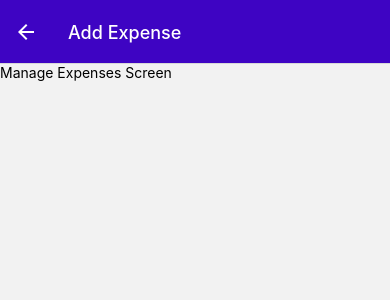
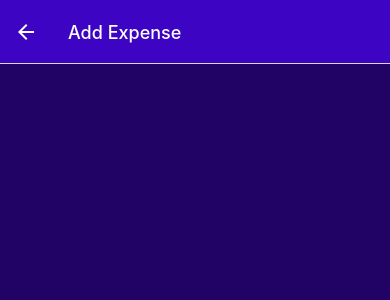
Before and after one commit to eladjmc/Expenses-React-Native, a React Native app: screen /ManageExpenses in a window 390 px wide. Shown: the top 300 px of the page. Built offline with nearby package versions, Linux system fonts and the light colour scheme.

Commit message:
changed the manage expense screen

```diff
--- a/screens/ManageExpenses.js
+++ b/screens/ManageExpenses.js
@@ -1,5 +1,8 @@
 import { useLayoutEffect } from "react";
+import { StyleSheet, View } from "react-native";
 import { Text } from "react-native";
+import IconButton from "../components/UI/IconButton";
+import { GlobalStyles } from "../constants/style";
 
 const ManageExpenses = ({ route, navigation }) => {
   const editedExpenseId = route.params?.expenseId;
@@ -10,7 +13,38 @@
       title: isEditing ? "Edit Expense" : "Add Expense",
     });
   }, [navigation, isEditing]);
-  return <Text>Manage Expenses Screen</Text>;
+
+  const deleteExpenseHandler = () => {};
+
+  return (
+    <View style={styles.container}>
+      {isEditing && (
+        <View style={styles.deleteContainer}>
+          <IconButton
+            icon="trash"
+            color={GlobalStyles.colors.error500}
+            size={36}
+            onPress={deleteExpenseHandler}
+          />
+        </View>
+      )}
+    </View>
+  );
 };
 
 export default ManageExpenses;
+
+const styles = StyleSheet.create({
+  container: {
+    flex: 1,
+    padding: 24,
+    backgroundColor: GlobalStyles.colors.primary800,
+  },
+  deleteContainer: {
+    marginTop: 16,
+    padding: 8,
+    borderTopWidth: 2,
+    borderTopColor: GlobalStyles.colors.primary200,
+    alignItems: "center",
+  },
+});
```
